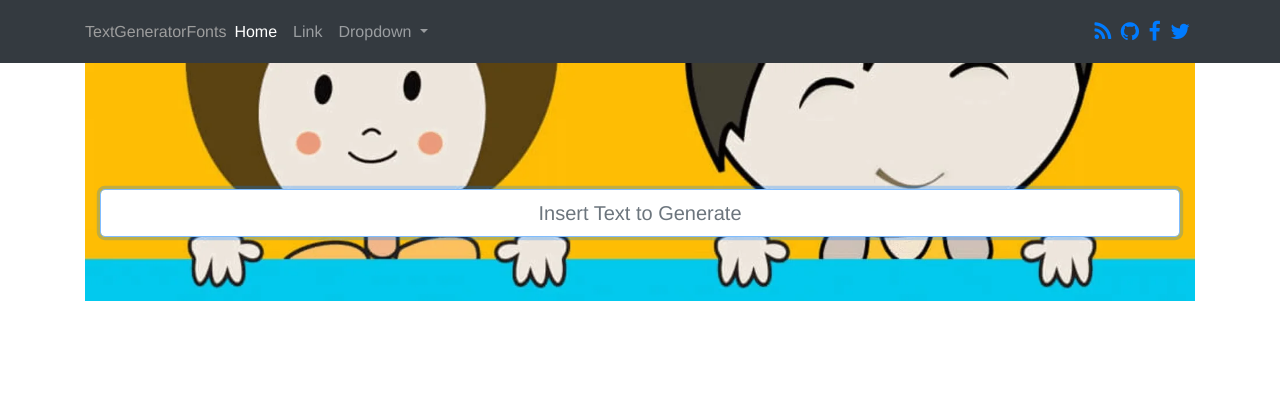
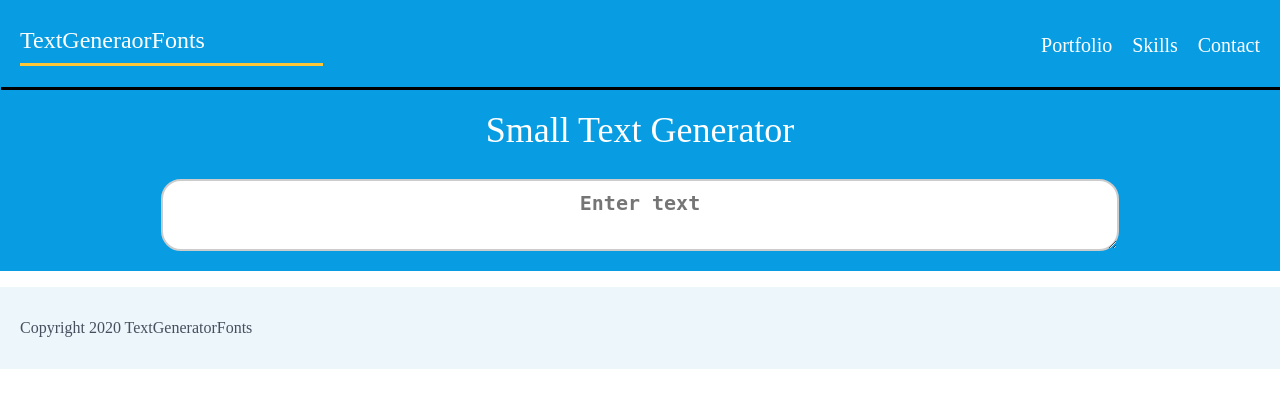
Before and after one commit to IamAkshayKaushik/StylishTextGenerator, a Django app: page /small-text-generator in a window 1280 px wide. Shown: the top 408 px of the page. Run offline with Django 3.2, Linux system fonts and the light colour scheme; some libraries are stand-ins or nearby versions.

Commit message:
'make-smalltextGenerater-compatible'

```diff
--- a/tools/static/small-text-generator/small-text.js
+++ b/tools/static/small-text-generator/small-text.js
@@ -1,20 +1,156 @@
 function applyCharMap(map, text) {
     let out = "";
-    for(let c of text.split("")) {
-        if(map[c] !== undefined) out += map[c];
-        else if(map[c.toLowerCase()] !== undefined) out += map[c.toLowerCase()];
+    for (let c of text.split("")) {
+        if (map[c] !== undefined) out += map[c];
+        else if (map[c.toLowerCase()] !== undefined) out += map[c.toLowerCase()];
         else out += c;
     }
     return out;
 }
 
 
-const subscriptCharMap =   {"0":"₀","1":"₁","2":"₂","3":"₃","4":"₄","5":"₅","6":"₆","7":"₇","8":"₈","9":"₉","a":"ₐ","b":"ᵦ","c":"𝒸","d":"𝒹","e":"ₑ","f":"𝒻","g":"𝓰","h":"ₕ","i":"ᵢ","j":"ⱼ","k":"ₖ","l":"ₗ","m":"ₘ","n":"ₙ","o":"ₒ","p":"ₚ","q":"ᵩ","r":"ᵣ","s":"ₛ","t":"ₜ","u":"ᵤ","v":"ᵥ","w":"ᵥᵥ","x":"ₓ","y":"ᵧ","z":"𝓏","A":"ₐ","B":"ᵦ","C":"𝒸","D":"𝒹","E":"ₑ","F":"F","G":"𝓰","H":"ₕ","I":"ᵢ","J":"ⱼ","K":"ₖ","L":"ₗ","M":"ₘ","N":"ₙ","O":"ₒ","P":"ₚ","Q":"ᵩ","R":"ᵣ","S":"ₛ","T":"ₜ","U":"ᵤ","V":"ᵥ","W":"ᵥᵥ","X":"ₓ","Y":"ᵧ","Z":"𝓏","+":"₊","-":"₋","=":"₌","(":"₍",")":"₎"};
-const superscriptCharMap = {"0":"⁰","1":"¹","2":"²","3":"³","4":"⁴","5":"⁵","6":"⁶","7":"⁷","8":"⁸","9":"⁹","a":"ᵃ","b":"ᵇ","c":"ᶜ","d":"ᵈ","e":"ᵉ","f":"ᶠ","g":"ᵍ","h":"ʰ","i":"ⁱ","j":"ʲ","k":"ᵏ","l":"ˡ","m":"ᵐ","n":"ⁿ","o":"ᵒ","p":"ᵖ","q":"ᵠ","r":"ʳ","s":"ˢ","t":"ᵗ","u":"ᵘ","v":"ᵛ","w":"ʷ","x":"ˣ","y":"ʸ","z":"ᶻ","A":"ᴬ","B":"ᴮ","C":"ᶜ","D":"ᴰ","E":"ᴱ","F":"ᶠ","G":"ᴳ","H":"ᴴ","I":"ᴵ","J":"ᴶ","K":"ᴷ","L":"ᴸ","M":"ᴹ","N":"ᴺ","O":"ᴼ","P":"ᴾ","Q":"ᵠ","R":"ᴿ","S":"ˢ","T":"ᵀ","U":"ᵁ","V":"ⱽ","W":"ᵂ","X":"ˣ","Y":"ʸ","Z":"ᶻ","+":"⁺","-":"⁻","=":"⁼","(":"⁽",")":"⁾"};
+const subscriptCharMap = {
+    "0": "₀",
+    "1": "₁",
+    "2": "₂",
+    "3": "₃",
+    "4": "₄",
+    "5": "₅",
+    "6": "₆",
+    "7": "₇",
+    "8": "₈",
+    "9": "₉",
+    "a": "ₐ",
+    "b": "ᵦ",
+    "c": "𝒸",
+    "d": "𝒹",
+    "e": "ₑ",
+    "f": "𝒻",
+    "g": "𝓰",
+    "h": "ₕ",
+    "i": "ᵢ",
+    "j": "ⱼ",
+    "k": "ₖ",
+    "l": "ₗ",
+    "m": "ₘ",
+    "n": "ₙ",
+    "o": "ₒ",
+    "p": "ₚ",
+    "q": "ᵩ",
+    "r": "ᵣ",
+    "s": "ₛ",
+    "t": "ₜ",
+    "u": "ᵤ",
+    "v": "ᵥ",
+    "w": "ᵥᵥ",
+    "x": "ₓ",
+    "y": "ᵧ",
+    "z": "𝓏",
+    "A": "ₐ",
+    "B": "ᵦ",
+    "C": "𝒸",
+    "D": "𝒹",
+    "E": "ₑ",
+    "F": "F",
+    "G": "𝓰",
+    "H": "ₕ",
+    "I": "ᵢ",
+    "J": "ⱼ",
+    "K": "ₖ",
+    "L": "ₗ",
+    "M": "ₘ",
+    "N": "ₙ",
+    "O": "ₒ",
+    "P": "ₚ",
+    "Q": "ᵩ",
+    "R": "ᵣ",
+    "S": "ₛ",
+    "T": "ₜ",
+    "U": "ᵤ",
+    "V": "ᵥ",
+    "W": "ᵥᵥ",
+    "X": "ₓ",
+    "Y": "ᵧ",
+    "Z": "𝓏",
+    "+": "₊",
+    "-": "₋",
+    "=": "₌",
+    "(": "₍",
+    ")": "₎"
+};
+const superscriptCharMap = {
+    "0": "⁰",
+    "1": "¹",
+    "2": "²",
+    "3": "³",
+    "4": "⁴",
+    "5": "⁵",
+    "6": "⁶",
+    "7": "⁷",
+    "8": "⁸",
+    "9": "⁹",
+    "a": "ᵃ",
+    "b": "ᵇ",
+    "c": "ᶜ",
+    "d": "ᵈ",
+    "e": "ᵉ",
+    "f": "ᶠ",
+    "g": "ᵍ",
+    "h": "ʰ",
+    "i": "ⁱ",
+    "j": "ʲ",
+    "k": "ᵏ",
+    "l": "ˡ",
+    "m": "ᵐ",
+    "n": "ⁿ",
+    "o": "ᵒ",
+    "p": "ᵖ",
+    "q": "ᵠ",
+    "r": "ʳ",
+    "s": "ˢ",
+    "t": "ᵗ",
+    "u": "ᵘ",
+    "v": "ᵛ",
+    "w": "ʷ",
+    "x": "ˣ",
+    "y": "ʸ",
+    "z": "ᶻ",
+    "A": "ᴬ",
+    "B": "ᴮ",
+    "C": "ᶜ",
+    "D": "ᴰ",
+    "E": "ᴱ",
+    "F": "ᶠ",
+    "G": "ᴳ",
+    "H": "ᴴ",
+    "I": "ᴵ",
+    "J": "ᴶ",
+    "K": "ᴷ",
+    "L": "ᴸ",
+    "M": "ᴹ",
+    "N": "ᴺ",
+    "O": "ᴼ",
+    "P": "ᴾ",
+    "Q": "ᵠ",
+    "R": "ᴿ",
+    "S": "ˢ",
+    "T": "ᵀ",
+    "U": "ᵁ",
+    "V": "ⱽ",
+    "W": "ᵂ",
+    "X": "ˣ",
+    "Y": "ʸ",
+    "Z": "ᶻ",
+    "+": "⁺",
+    "-": "⁻",
+    "=": "⁼",
+    "(": "⁽",
+    ")": "⁾"
+};
 
-function convertData(text){
+function convertData(text) {
     text = text.trim();
-    if(text === "") {
+    if (text === "") {
         return "";
     }
     var finalText = "";
@@ -28,77 +164,43 @@
 function createBoxes(containerId, input_text) {
 
     let containerHead = document.getElementById(containerId);
+    // col_count = shuffle(forward(input_text).split('\n\n'));
     col_count = convertData(input_text).split('\n\n');
-    // col_count = forward("Lakshya Kaushik").split('\n\n').filter(i => i !== '');
-    let tblHead = document.createElement("div");
-    tblHead.className = "row";
-    tblHead.id = "row";
     let index = 1;
     for (let col of col_count) {
-        let main_div = document.createElement("div");
-        main_div.className = "col-sm-12";
-        let inputGroup = document.createElement("div");
-        inputGroup.className = "input-group mb-3";
-
         let cellText = document.createElement("input");
 
-        Object.assign(cellText, { className: 'form-control', type: "text", value: col , style: "text-align:center;" });
-        cellText.setAttribute('aria-describedby', (index % 2) ? 'basic-addon2' : 'basic-addon1');
-        cellText.setAttribute('aria-label', '');
-        let copyButtonDiv = document.createElement("div");
-        copyButtonDiv.className = (index % 2) ? 'input-group-append' : 'input-group-prepend';
-        cellButton = document.createElement('button');
-        Object.assign(cellButton, { className: (index % 2) ? 'btn btn-outline-success' : 'btn btn-outline-secondary', type: 'button', onclick: copyToClipboard });
-        cellButton.innerHTML = 'Copy';
-        copyButtonDiv.appendChild(cellButton);
-        // if (index % 2) {
-            inputGroup.appendChild(cellText);
-            inputGroup.appendChild(copyButtonDiv);
-        // }
-        // else {
-        //     inputGroup.appendChild(copyButtonDiv);
-        //     inputGroup.appendChild(cellText);
-        // }
-        main_div.appendChild(inputGroup);
-        tblHead.appendChild(main_div);
+        Object.assign(cellText, {className: 'form-control', value: col, style: "text-align:center;"});
+        cellText.setAttribute('readonly', 'True');
+        Object.assign(cellText, {
+            onfocus: copyToClipboard
+        });
         index++;
+        containerHead.appendChild(cellText);
     }
-    containerHead.appendChild(tblHead);
 }
 
 function makeStyle(input_text) {
     input_text = input_text.target.value;
     let d = document.getElementById("text-block");
     d.innerHTML = '';
-    if (input_text.trim() != '') {
+    if (input_text.trim() !== '') {
         createBoxes("text-block", input_text);
     }
 }
+
 // get and change text on keyup
-document.getElementById("input_text").addEventListener('keyup', makeStyle,false);
+document.getElementById("input_text").addEventListener('keyup', makeStyle, false);
 // End onkeyup
 
 // copyToClipboard
 function copyToClipboard(input_box) {
     path = input_box.path || (input_box.composedPath && input_box.composedPath());
-    let textBox = path[2].querySelector('.form-control');
+    let textBox = path[0];
     textBox.select();
     document.execCommand("copy");
+    toastIt('Copied', 2000, {fontSize: '18px'});
+    textBox.blur();
 }
+
 // end copyToClipboard
-
-// Start css defer
-const url_array = ['https://fonts.googleapis.com/css?family=Noto+Sans|Pacifico&display=swap', 'https://cdnjs.cloudflare.com/ajax/libs/font-awesome/4.5.0/css/font-awesome.css'];
-url_array.forEach(function(element){
-    let giftofspeed = document.createElement('link');
-    giftofspeed.rel = 'stylesheet';
-    giftofspeed.href = element;
-    giftofspeed.type = 'text/css';
-    let godefer = document.getElementsByTagName('link')[0];
-    godefer.parentNode.insertBefore(giftofspeed, godefer);
-});
-// End css defer
-
-
-mybutton.addEventListener("click", topFunction);
-// ScrollToTop Button End
--- a/tools/static/vaporwave-text/fancytextking.js
+++ b/tools/static/vaporwave-text/fancytextking.js
@@ -26,6 +26,7 @@
     toastIt('Copied', 2000, {fontSize: '18px'});
     textBox.blur();
 }
+
 // end copyToClipboard
 
 // Start css defer
@@ -72,6 +73,5 @@
 }
 
 
-
 // change text on keyup
 document.getElementById("input_text").addEventListener('keyup', makeStyle, false);
--- a/tools/templates/custom-base.html
+++ b/tools/templates/custom-base.html
@@ -47,7 +47,7 @@
     <div id="symbols">
         {% block content %}
 
-{% endblock content%}
+        {% endblock content %}
     </div>
 </div>
 <footer>
@@ -80,7 +80,8 @@
         border-radius: 10px; /* Rounded corners */
         font-size: 18px; /* Increase font size */
     }
-    #button:hover{
+
+    #button:hover {
         background-color: #555;
     }
 
--- a/tools/templates/tools/small-text-generator.html
+++ b/tools/templates/tools/small-text-generator.html
@@ -1,47 +1,46 @@
-{% extends 'base.html' %}
+{% extends 'custom-base.html' %}
 {% load static %}
-
 {% block head %}
     <title>(っ◔◡◔) Small Text Generator ♥ ➽ 𝐔𝐧𝐢𝐪𝐮𝐞 Styles Of Fancy Fonts</title>
-    <link rel="canonical" href={{ request.build_absolute_uri }} />
-    <meta http-equiv="x-dns-prefetch-control" content="on" />
+    <link rel="canonical" href={{ request.build_absolute_uri }}/>
+    <meta http-equiv="x-dns-prefetch-control" content="on"/>
     <meta name="title" content="(っ◔◡◔) Small Text Generator ♥ ➽ 𝐔𝐧𝐢𝐪𝐮𝐞 Styles Of Fancy Fonts">
-    <meta name="Description" content="This small fancy text generator will transform your text into subscript and superscript form of writing. " />
+    <meta name="Description"
+          content="This small fancy text generator will transform your text into subscript and superscript form of writing. "/>
     <meta name="keywords" content="Small Text, Small Fonts, Small Text Generator, Small Text, Cool Small Text">
-    <link rel='dns-prefetch' href='https://fonts.googleapis.com' />
-    <link rel='dns-prefetch' href='cdnjs.cloudflare.com' />
+    <link rel='dns-prefetch' href='https://fonts.googleapis.com'/>
+    <link rel='dns-prefetch' href='cdnjs.cloudflare.com'/>
 
     <meta property="og:type" content="website">
     <meta property="og:url" content={{ request.build_absolute_uri }}>
     <meta property="og:title" content="(っ◔◡◔) Small Text Generator ♥ ➽ 𝐔𝐧𝐢𝐪𝐮𝐞 Styles Of Fancy Fonts">
-    <meta property="og:description" content="This small fancy text generator will transform your text into subscript and superscript form of writing. ">
-    <meta property="og:image" content="https://textgeneratorfonts.com/static/stylish-text-generator/images/Fancy+Text+Generator.gif">
+    <meta property="og:description"
+          content="This small fancy text generator will transform your text into subscript and superscript form of writing. ">
+    <meta property="og:image"
+          content="https://textgeneratorfonts.com/static/stylish-text-generator/images/Fancy+Text+Generator.gif">
 
     <meta property="twitter:card" content="summary_large_image">
     <meta property="twitter:url" content="{{ request.build_absolute_uri }}">
     <meta property="twitter:title" content="(っ◔◡◔) Small Text Generator ♥ ➽ 𝐔𝐧𝐢𝐪𝐮𝐞 Styles Of Fancy Fonts">
-    <meta property="twitter:description" content="This small fancy text generator will transform your text into subscript and superscript form of writing. ">
-    <meta property="twitter:image" content="https://textgeneratorfonts.com/static/stylish-text-generator/images/Fancy+Text+Generator.gif">
+    <meta property="twitter:description"
+          content="This small fancy text generator will transform your text into subscript and superscript form of writing. ">
+    <meta property="twitter:image"
+          content="https://textgeneratorfonts.com/static/stylish-text-generator/images/Fancy+Text+Generator.gif">
 
 {% endblock head %}
 
-{% block content %}
-    <div class="container">
-        <div class="jumbotron jumbotron-fluid " style="background-image: url({% static 'stylish-text-generator/images/funny-background.webp' %});background-size: cover;background-repeat: no-repeat;">
-            <div class="container">
-              <br>&nbsp;
-              <div class="input-group input-group-lg">
-                <input type="text" class="form-control" id="input_text" style="text-align:center;" aria-label="Sizing example input" aria-describedby="inputGroup-sizing-lg" placeholder="Insert Text to Generate" autofocus>
-              </div>
-            </div>
-        </div>
-        <div id="text-block"></div>
-    </div>
+{% block header %}
+    Small Text Generator
+{% endblock header %}
 
 
+{% block content %}
+{% endblock content %}
 
-<script src={% static "small-text-generator/small-text.js" %} defer="defer"></script>
-{#<script src={% static "stylish-text-generator/fancytextking.js" %} defer="defer"></script>#}
+{% block scripts %}
+
+    <script src={% static "small-text-generator/small-text.js" %} defer="defer"></script>
+    {#<script src={% static "stylish-text-generator/fancytextking.js" %} defer="defer"></script>#}
     <script type='application/ld+json'>
       {
         "@context": "http://www.schema.org",
@@ -51,4 +50,4 @@
         "url": "https://textgeneratorfonts.com/"
       }
     </script>
-{% endblock content %}
+{% endblock scripts %}
--- a/tools/urls.py
+++ b/tools/urls.py
@@ -6,9 +6,9 @@
 
 app_name = 'texttools'
 urlpatterns = [
-    path('bootstrap', TemplateView.as_view(template_name="tools/home.html"), name="HOME"),
     path('small-text-generator', TemplateView.as_view(template_name="tools/small-text-generator.html"),
          name="small-text-generator"),
-    path('', TemplateView.as_view(template_name="tools/vaporwave-text.html"), name="vaporwave-text"),
+    path('', TemplateView.as_view(template_name="tools/vaporwave-text.html"), name="HOME"),
     path('star-symbols', TemplateView.as_view(template_name="tools/star-symbols.html"), name="star-symbbols"),
+    # path('bootstrap', TemplateView.as_view(template_name="tools/home.html"), name="vaporwave-text"),
 ]
```
Lines whose indentation alone changed are shown as unchanged.
